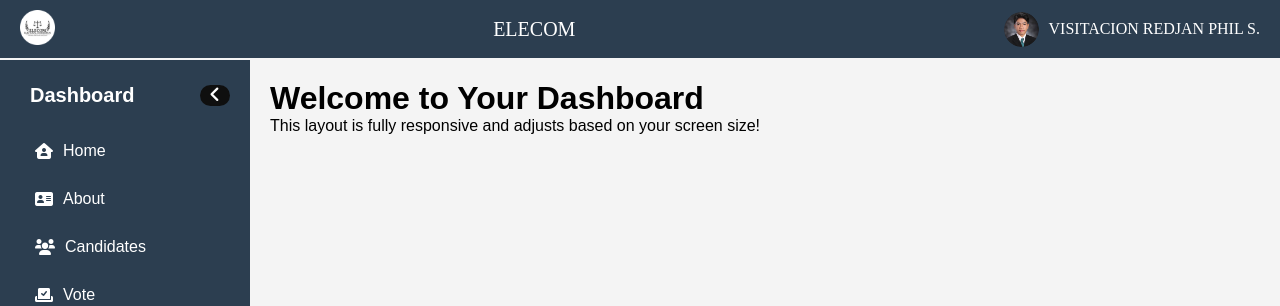
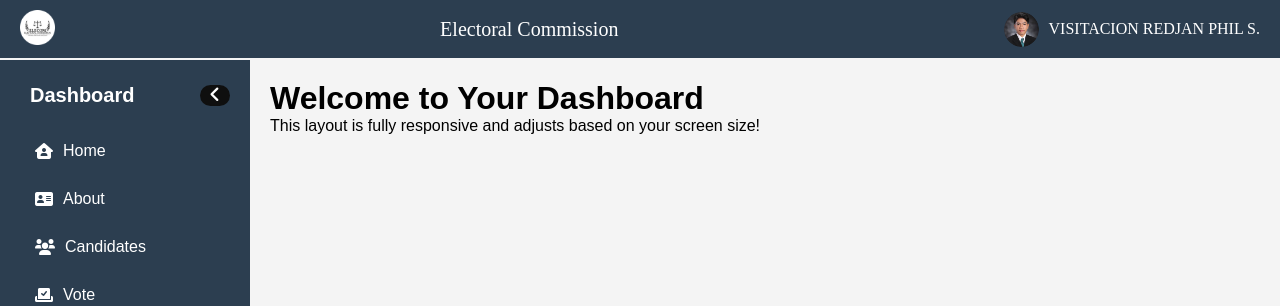
Before and after one commit to RedjanVisitacion/ELECOM, a PHP site: page /dashboard.html in a window 1280 px wide. Shown: the top 306 px of the page. Run offline with PHP 8.4, Linux system fonts and the light colour scheme.

Commit message:
I MADE UPDATE

```diff
--- a/css/dashboard.css
+++ b/css/dashboard.css
@@ -9,8 +9,7 @@
     background-color: #f4f4f4;
   }
 
-  /* Sticky Header */
-.sticky-header {
+  .sticky-header {
     position: fixed;
     top: 0;
     left: 0;
@@ -23,15 +22,21 @@
     justify-content: space-between;
   }
 
+  /* Left side container: menu icon + org name */
+  .left-header {
+    display: flex;
+    align-items: center;
+    gap: 10px;
+  }
+
   /* ELECOM org name */
   .orgName {
     color: white;
     font-family: 'Times New Roman', Times, serif;
     font-size: 20px;
-    margin-left: 10px;
   }
 
-  /* Menu icon (left side) */
+  /* Menu icon */
   .menu-icon {
     background: none;
     border: none;
@@ -42,7 +47,7 @@
     height: 35px;
   }
 
-  /* Right section: profile image and name */
+  /* Right side: profile and name */
   .profile-section {
     display: flex;
     align-items: center;
@@ -58,6 +63,7 @@
     color: white;
     font-family: 'Times New Roman', Times, serif;
   }
+
 
 
   /* Sidebar */
--- a/dashboard.html
+++ b/dashboard.html
@@ -17,7 +17,7 @@
     <button class="menu-icon" onclick="toggleMenu()">
       <img src="img/icon.png" alt="ELECOM Logo">
     </button>
-    <p class="orgName">ELECOM</p>
+    <p class="orgName"> Electoral Commission</p>
 
     <div class="profile-section">
       <img class="profile" src="img/profile.png" alt="Profile Picture" />
```
